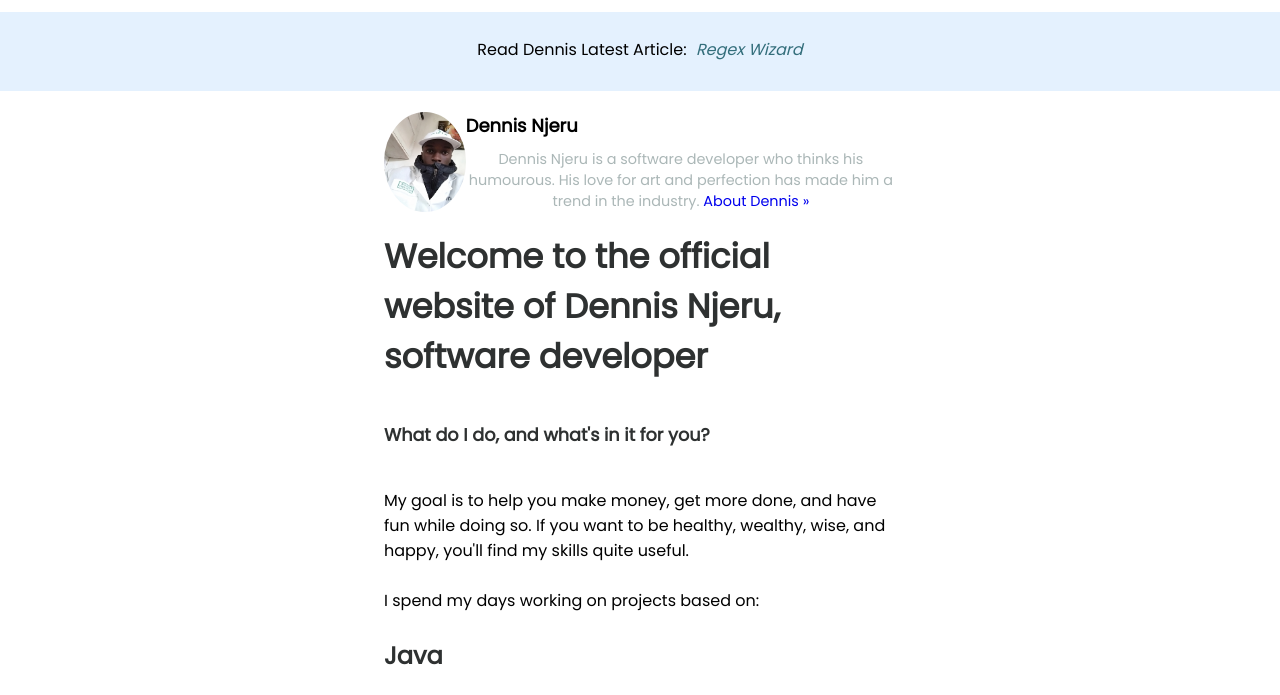
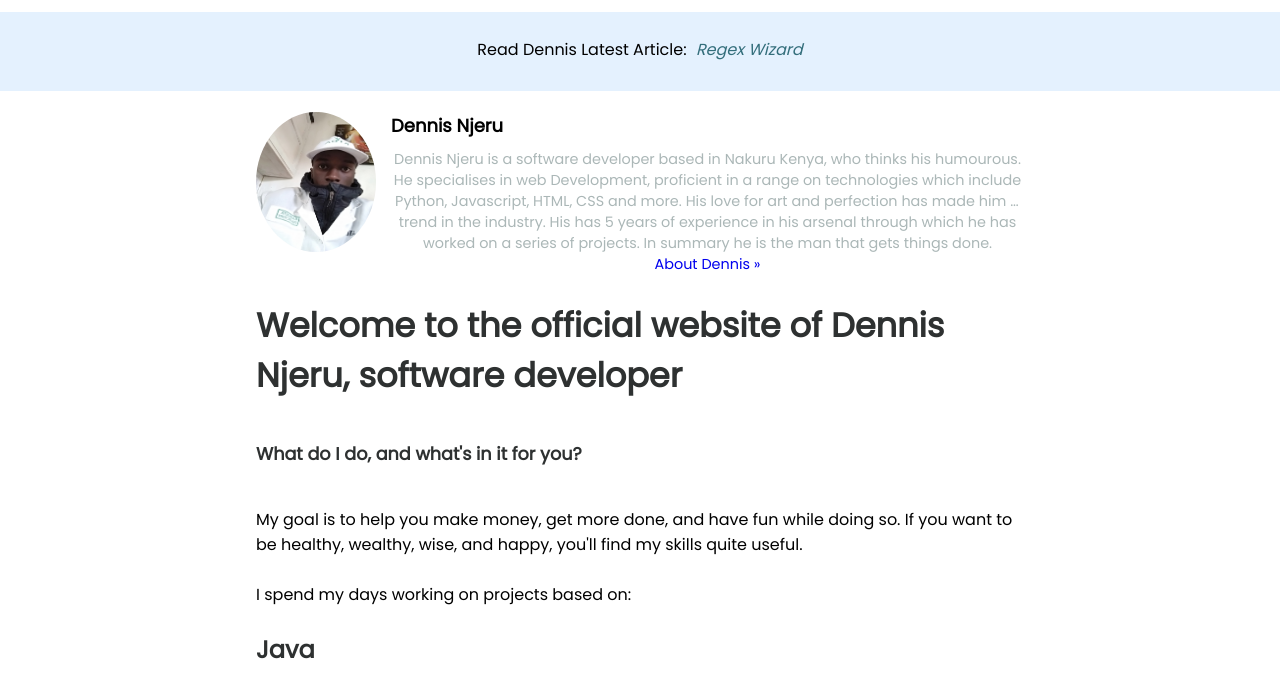
Before and after one commit to javaGhost1/portfolio, a plain HTML site: page index.html in a window 1280 px wide. Shown: the part 41-736 px from the top of the page. Drawn offline with Linux system fonts and the light colour scheme.

Commit message:
second commit

```diff
--- a/index.html
+++ b/index.html
@@ -23,13 +23,15 @@
           <p>Read Dennis Latest Article: <a href="#"><i>Regex Wizard</i></a></p>
         </div>
     <section class="user">
-        <img  class="user-image" src="images/IMG_20200128_083446.jpg" alt="user">
+        <div class="user-img">
+          <img src="images/IMG_20200128_083446.jpg" alt="user">
+        </div>
         <div class="info">
         <h3 id="name">Dennis Njeru</h3>
-        <h4><p>Dennis Njeru is a software developer who thinks his humourous. His love for art and perfection has made him a trend in the industry.
+        <h4><p>Dennis Njeru is a software developer based in Nakuru Kenya, who thinks his humourous. He specialises in web Development, proficient in a range on technologies which include Python, Javascript, HTML, CSS and more. His love for art and perfection has made him a trend in the industry. His has 5 years of experience in his arsenal through which he has worked on a series of projects. In summary he is the man that gets things done.<br>
         <a href="#">About Dennis »</a></p></h4>
         </div>
-      </section>
+    </section>
     <section class="heading">
     <h1>Welcome to the official website of Dennis Njeru, software developer</h1>
     <h3>What do I do, and what's in it for you?</h3>
--- a/style.css
+++ b/style.css
@@ -6,15 +6,15 @@
   box-sizing: border-box;
 }
 body{
-  margin-left: auto;
-  margin-right: auto;
+
   color: black;
   font-family: 'Poppins', sans-serif;
   background: rgba(255, 255, 255, 0.5);
   display: flex;
   flex-direction: column;
   justify-content: center;
-  max-width: 40vw;
+  width: 60vw;
+  margin: auto;
   align-items: center;
   padding-top: 0px;
   align-content: center;
@@ -75,7 +75,16 @@ body{
 }
 .user{
   display: flex;
-  padding: 21px 0 20px 0;
+  padding: 21px 0 40px 0;
+  max-height: 200px;
+  overflow: hidden;
+  text-overflow: ellipsis;
+  margin-bottom: 10px;
+}
+.user p{
+  display: -webkit-box;
+  -webkit-line-clamp: 3;
+  -webkit-box-orient: vertical;
 }
 .user-image{
   background: #fff;;
@@ -277,3 +286,17 @@ body{
 .card-links{
   text-decoration: none;
 }
+.user-img{
+  max-width: 140px;
+  min-width: 120px;
+  margin-right: 15px;
+  border-radius: 60%;
+  height: 140px;
+
+
+}
+img{
+  border-radius: 60%;
+  height: 100%;
+  width: 100%;
+}
```
